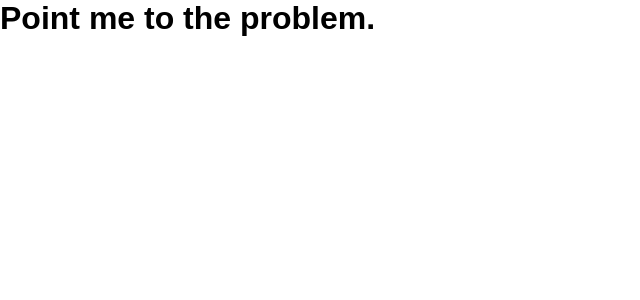
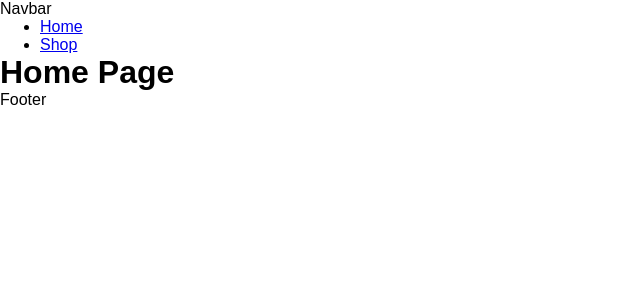
Before and after one commit to jevaughnvick/shopping-cart, a React (Vite) app: page / in a window 1280 px wide. Shown: the top 300 px of the page, without its empty margins (0-640 px from the left). Built offline with nearby package versions, Linux system fonts and the light colour scheme.

Commit message:
set up routes and layout

```diff
--- a/src/components/App.jsx
+++ b/src/components/App.jsx
@@ -1,8 +1,9 @@
 import { createBrowserRouter, RouterProvider } from "react-router-dom";
+import routes from "../routes";
 
-
+const router = createBrowserRouter(routes);
 
 export default function App(){
 
-    return <h1>Point me to the problem.</h1>
+    return <RouterProvider router={router}/>
 }
--- a/src/components/Footer.jsx
+++ b/src/components/Footer.jsx
@@ -0,0 +1,4 @@
+export default function Footer(){
+
+    return <footer>Footer</footer>;
+}
--- /dev/null
+++ b/src/components/Layout.jsx
@@ -0,0 +1,13 @@
+import Navbar from "./Navbar";
+import Footer from "./Footer";
+
+export default function Layout({ children }){
+
+return (
+    <div>
+        <Navbar />
+        <main>{children}</main>
+        <Footer />
+    </div>
+)
+}
--- a/src/components/Navbar.jsx
+++ b/src/components/Navbar.jsx
@@ -0,0 +1,15 @@
+import { Link } from "react-router-dom"
+export default function Navbar(){
+
+    return(
+        <div id="navbar">
+            Navbar
+            <nav>
+                <ul>
+                    <li><Link to={"/"} viewTransition>Home</Link></li>
+                    <li><Link to={"/shop"} viewTransition>Shop</Link></li>
+                </ul>
+            </nav>
+        </div>
+    )
+}
--- /dev/null
+++ b/src/pages/Home.jsx
@@ -0,0 +1,9 @@
+import Layout from "../components/Layout";
+export default function Home(){
+
+    return(
+        <Layout>
+            <h1>Home Page</h1>
+        </Layout>
+    )
+}
--- /dev/null
+++ b/src/pages/Shop.jsx
@@ -0,0 +1,9 @@
+import Layout from "../components/Layout";
+export default function Shop(){
+
+    return(
+        <Layout>
+            <h1>Shop Page</h1>
+        </Layout>
+    )
+}
```
Also changed, not shown: src/routes.jsx (+15 -0 lines).
